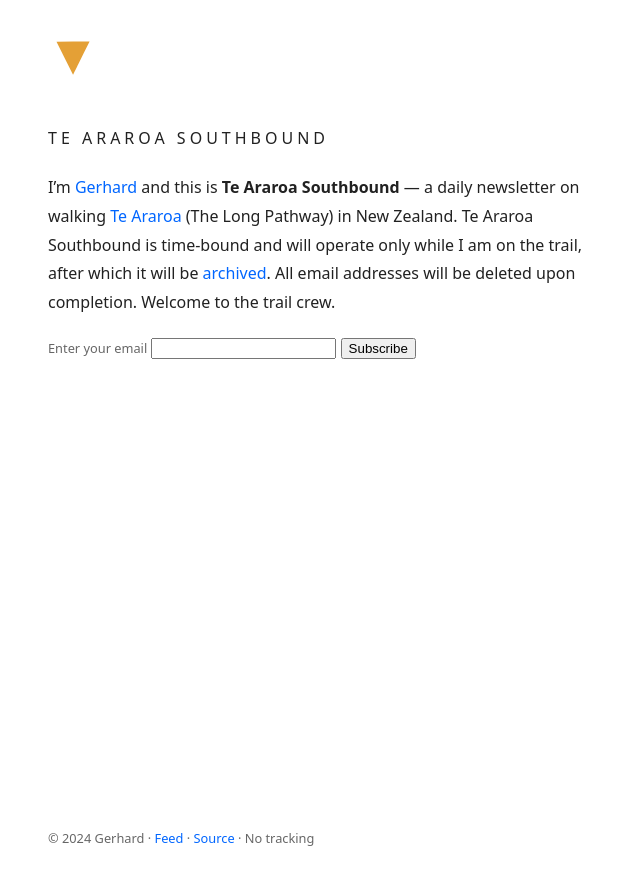
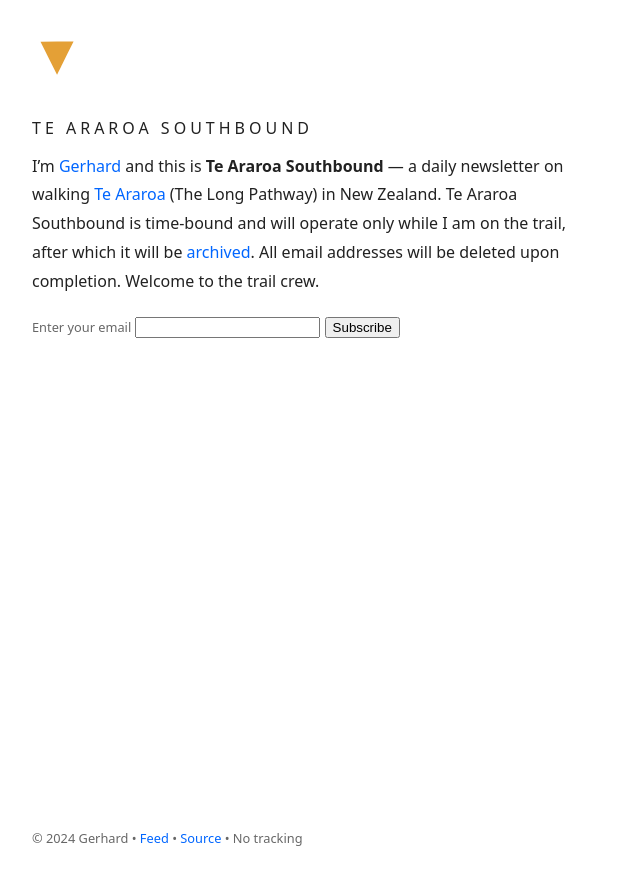
Before and after one commit to gerhardlanz/ta-sobo.gerhardla.nz, a Jekyll site: the page built from index.md, in a window 1280 px wide. Shown: the top 885 px of the page, without its empty margins (0-640 px from the left). Built offline with Jekyll 4.4.1, drawn with Linux system fonts in a browser that asks for light colours; Markdown is read by kramdown in place of the engine named in the settings.

Commit message:
chore: Update default.html grid layout and remove unnecessary code

```diff
--- a/_layouts/default.html
+++ b/_layouts/default.html
@@ -14,12 +14,12 @@
             font: 100%/1.8 system-ui, sans-serif;
             grid-template-areas:
                 ". . ."
-                ". nav ."
                 ". header ."
-                ". article ."
-                ". footer .";
-            grid-template-columns: 3rem 60ch 3rem;
-            grid-template-rows: 2rem auto auto 1fr auto 2rem;
+                ". main ."
+                ". footer ."
+                ". . .";
+            grid-template-columns: 2rem 60ch 2rem;
+            grid-template-rows: 2rem auto 1fr auto 2rem;
             margin: 0;
             min-height: 100vh
         }
@@ -31,19 +31,17 @@
             background-color: light-dark(#FFF, #151515);
             font: 100%/1 system-ui, sans-serif;
             letter-spacing: 0.25em;
+            margin: 0;
+            padding: 0;
             text-transform: uppercase
-        }
-
-        nav {
-            grid-area: nav
         }
 
         header {
             grid-area: header
         }
 
-        article {
-            grid-area: article
+        main {
+            grid-area: main
         }
 
         footer {
@@ -106,16 +104,16 @@
 </head>
 
 <body>
-    <nav aria-label="Website homepage">
+    <header>
         <a href="/"><img src="/icon.svg" alt="Orange equilateral triangle pointing downward" width="50" height="50"></a>
-    </nav>
-    <header>
-        <br><h1>{% if page.permalink == '/' %}{{ site.title }}{{ page.title }}{% endif %}</h1>
+        <br><br>
+        <h1>{% if page.permalink == '/' %}{{ site.title }}{{ page.title }}{% endif %}</h1>
     </header>
-    <article>{{ content }}</article>
-    <footer aria-label="About this website">
-        <p><small>&copy; 2024 Gerhard · <a href="https://buttondown.com/gerhard/rss">Feed</a> · <a href="https://github.com/gerhardlanz/ta-sobo">Source</a> · No tracking</small></p>
-        </p>
+    <main>{{ content }}</main>
+    <footer>
+        <nav aria-label="About this site">
+            <p><small>&copy; 2024 Gerhard • <a href="https://buttondown.com/gerhard/rss">Feed</a> • <a href="https://github.com/gerhardlanz/ta-sobo">Source</a> • No tracking</small></p>
+        </nav>
     </footer>
 </body>
 
```
